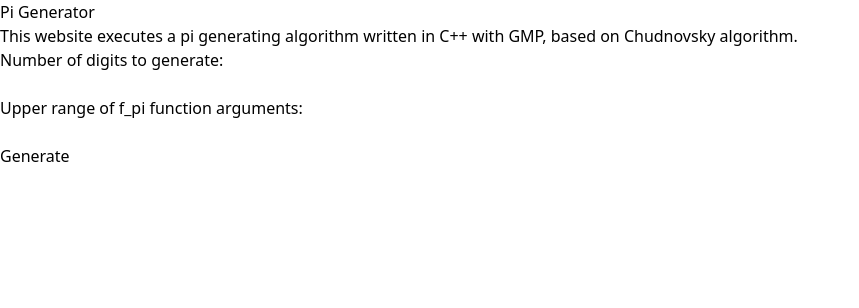
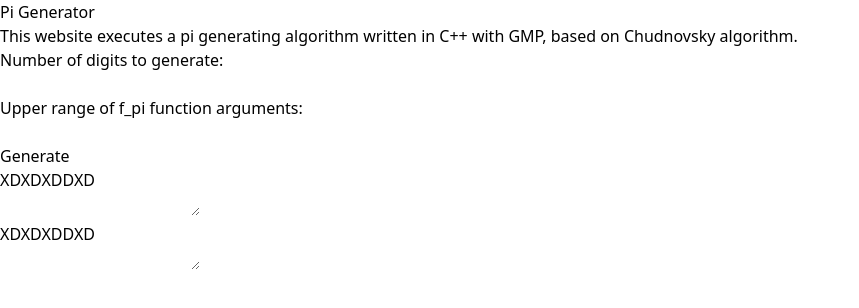
Before and after one commit to PrusWielki/pi_generator, a SvelteKit app: page / in a window 1280 px wide. Shown: the top 308 px of the page, without its empty margins (0-859 px from the left). Built offline with nearby package versions, Linux system fonts and the light colour scheme; no server answers.

Commit message:
add output

```diff
--- a/src/components/pi/input/input.svelte
+++ b/src/components/pi/input/input.svelte
@@ -13,7 +13,6 @@
 			return;
 		}
 		valid = true;
-		// TODO: If valid then exec
 		fetchPI();
 	};
 
@@ -26,7 +25,7 @@
 	}
 </script>
 
-<div class="flex w-1/2 flex-col">
+<div class="flex w-full flex-col">
 	<div class="grid grid-cols-2 items-center gap-3 px-2 py-1">
 		<div class="font-mono text-lg font-semibold">Number of digits to generate:</div>
 		<input
@@ -48,7 +47,7 @@
 			on:click={() => {
 				validate();
 			}}
-			class="mt-10 w-full border-2 border-black py-4 transition duration-150 hover:bg-black hover:text-white hover:shadow-sm"
+			class="mt-10 w-full border-2 border-black py-4 font-mono transition duration-500 hover:bg-black hover:text-white hover:shadow-sm"
 			>Generate</button
 		>
 	</div>
--- /dev/null
+++ b/src/components/pi/output/output.svelte
@@ -0,0 +1,12 @@
+<script lang="ts">
+	let text = 'XDXDXDDXD';
+</script>
+
+<div class="flex flex-col justify-items-center  gap-5">
+	<div class="px-2 py-2">
+		<textarea bind:value={text} class="h-36 w-full self-start border-2 border-black" />
+	</div>
+	<div class="px-2 py-2">
+		<textarea bind:value={text} class="h-36 w-full self-end border-2 border-black" />
+	</div>
+</div>
--- a/src/components/pi/pi_main_container/pi_main_container.svelte
+++ b/src/components/pi/pi_main_container/pi_main_container.svelte
@@ -1,11 +1,21 @@
 <script lang="ts">
 	import Input from '../input/input.svelte';
+	import Output from '../output/output.svelte';
 	let loading: Boolean;
+	$: fetch('http://localhost:5173/src/pi.txt')
+		.then((response) => response.text())
+		.then((data) => {
+			console.log(data);
+		});
 </script>
 
 <div class="flex w-full flex-row items-center justify-center">
-	<Input bind:loading />
+	<div class="w-1/2">
+		<Input bind:loading />
+	</div>
 	{#if loading == true}
 		<div class="w-1/2 animate-pulse text-center font-mono text-4xl font-bold">Generating pi...</div>
+	{:else}
+		<div class="w-1/2"><Output /></div>
 	{/if}
 </div>
--- a/src/routes/pi/+server.js
+++ b/src/routes/pi/+server.js
@@ -1,4 +1,5 @@
 import { execFile } from 'child_process';
+import { rename } from 'fs';
 /** @type {import('./$types').RequestHandler} */
 export function GET({ url }) {
 	const n = Number(url.searchParams.get('n') ?? '10');
@@ -11,6 +12,14 @@ export function GET({ url }) {
 			console.log(err);
 		}
 	);
+
+	var oldPath = './pi.txt';
+	var newPath = './src/pi.txt';
+
+	rename(oldPath, newPath, function (err) {
+		console.log(err);
+	});
+
 	console.log('done');
 	return new Response();
 }
```
